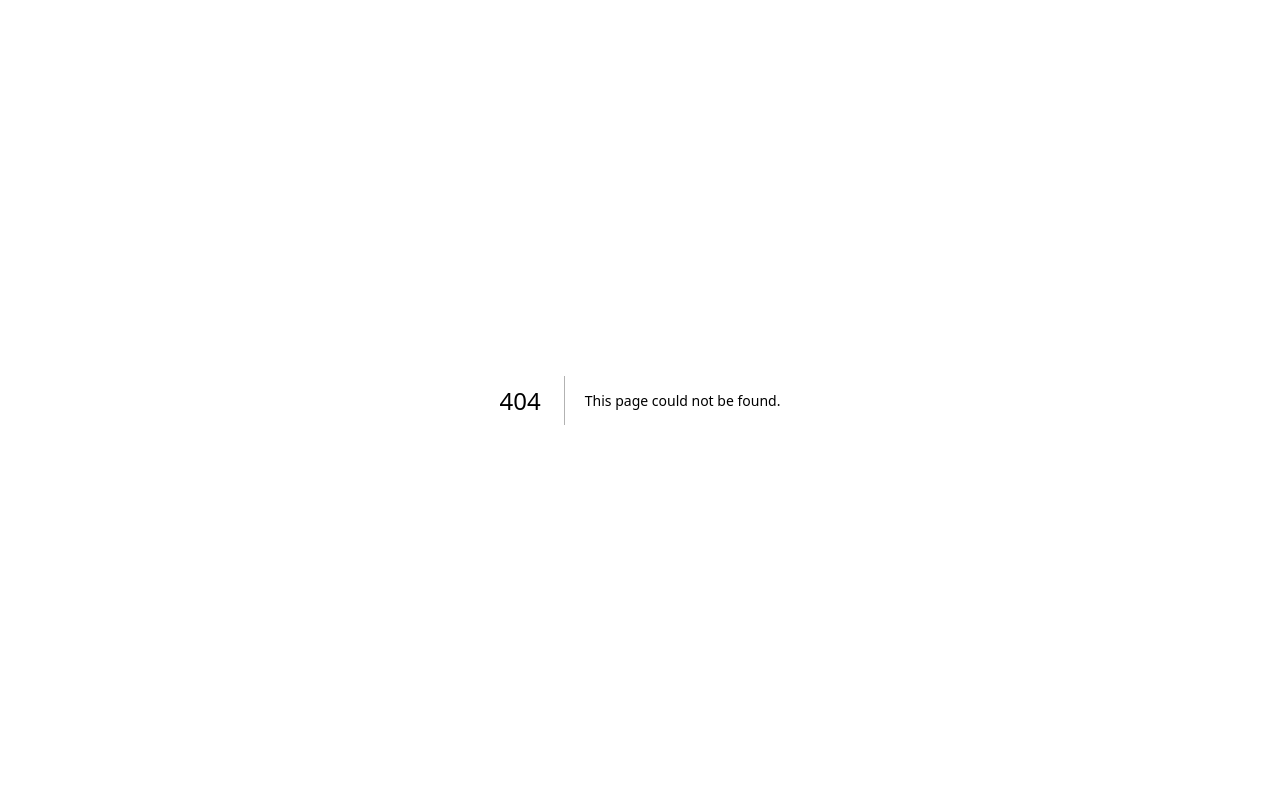
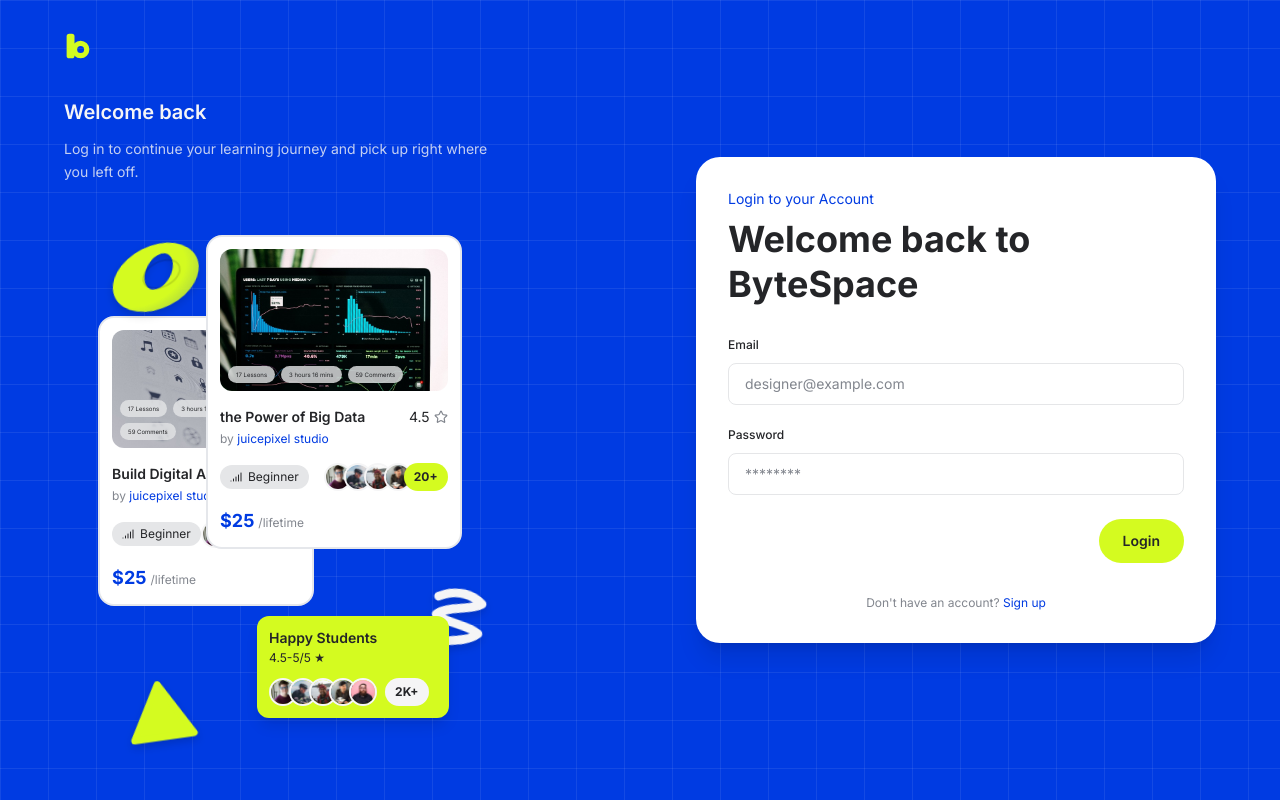
Before and after one commit to Mdnayem097/bytespace-new, a Next.js app: page /login in a window 1280 px wide. Before the commit this address had no page. Built offline with nearby package versions, Linux system fonts and the light colour scheme.

Commit message:
add login and signup pages

```diff
--- /dev/null
+++ b/src/app/login/page.tsx
@@ -0,0 +1,16 @@
+import type { Metadata } from "next";
+import AuthCard from "@/components/auth/AuthCard";
+import AuthLayout from "@/components/auth/AuthLayout";
+import { loginConfig } from "@/data/auth";
+
+export const metadata: Metadata = {
+    title: "Login | ByteSpace",
+};
+
+export default function LoginPage() {
+    return (
+        <AuthLayout title={loginConfig.sideTitle} description={loginConfig.sideText}>
+            <AuthCard config={loginConfig} />
+        </AuthLayout>
+    );
+}
--- /dev/null
+++ b/src/app/signup/page.tsx
@@ -0,0 +1,16 @@
+import type { Metadata } from "next";
+import AuthCard from "@/components/auth/AuthCard";
+import AuthLayout from "@/components/auth/AuthLayout";
+import { signupConfig } from "@/data/auth";
+
+export const metadata: Metadata = {
+    title: "Sign up | ByteSpace",
+};
+
+export default function SignupPage() {
+    return (
+        <AuthLayout title={signupConfig.sideTitle} description={signupConfig.sideText}>
+            <AuthCard config={signupConfig} />
+        </AuthLayout>
+    );
+}
--- /dev/null
+++ b/src/components/auth/AuthCard.tsx
@@ -0,0 +1,37 @@
+"use client";
+
+import Link from "next/link";
+import Button from "@/components/ui/Button";
+import Input from "@/components/ui/Input";
+import type { AuthConfig } from "@/data/auth";
+
+type AuthCardProps = {
+    config: AuthConfig;
+};
+
+export default function AuthCard({ config }: AuthCardProps) {
+    return (
+        <div className="rounded-3xl bg-white p-8 text-gray-950 shadow-xl">
+            <p className="text-sm text-blue-800">{config.eyebrow}</p>
+            <h2 className="mt-2 whitespace-pre-line text-3xl font-bold leading-tight lg:text-4xl">
+                {config.title}
+            </h2>
+
+            <form onSubmit={(e) => e.preventDefault()} className="mt-6 space-y-4">
+                {config.fields.map((field) => (
+                    <Input key={field.id} required {...field} />
+                ))}
+                <div className="flex justify-end pt-2">
+                    <Button type="submit">{config.submitLabel}</Button>
+                </div>
+            </form>
+
+            <p className="mt-8 text-center text-xs text-gray-400">
+                {config.footerText}{" "}
+                <Link href={config.footerHref} className="text-blue-800 hover:underline">
+                    {config.footerLinkLabel}
+                </Link>
+            </p>
+        </div>
+    );
+}
--- /dev/null
+++ b/src/components/auth/AuthLayout.tsx
@@ -0,0 +1,32 @@
+import Link from "next/link";
+import AuthShowcase from "@/components/auth/AuthShowcase";
+import Logo from "@/components/ui/Logo";
+
+type AuthLayoutProps = {
+    title: string;
+    description: string;
+    children: React.ReactNode;
+};
+
+export default function AuthLayout({ title, description, children }: AuthLayoutProps) {
+    return (
+        <main className="min-h-dvh bg-blue-800 bg-grid px-4 py-8 text-gray-50 sm:px-10 lg:h-dvh lg:overflow-y-auto lg:px-16 lg:py-8">
+            <div className="mx-auto grid max-w-6xl gap-10 lg:min-h-full lg:grid-cols-[1fr_520px] lg:gap-16">
+                <div className="flex flex-col">
+                    <Link href="/" aria-label="ByteSpace home" className="w-fit">
+                        <Logo showText={false} />
+                    </Link>
+
+                    <h1 className="mt-8 text-xl font-semibold">{title}</h1>
+                    <p className="mt-3 max-w-md text-sm leading-relaxed text-gray-50/80">
+                        {description}
+                    </p>
+
+                    <AuthShowcase />
+                </div>
+
+                <div className="w-full lg:self-center">{children}</div>
+            </div>
+        </main>
+    );
+}
--- /dev/null
+++ b/src/components/auth/AuthShowcase.tsx
@@ -0,0 +1,56 @@
+import AvatarGroup from "@/components/ui/AvatarGroup";
+import CourseCard from "@/components/ui/CourseCard";
+import Shape from "@/components/ui/Shape";
+import { avatars } from "@/data/avatars";
+import { courses } from "@/data/courses";
+
+export default function AuthShowcase() {
+    return (
+        <div className="relative mt-8 hidden h-[420px] w-full md:block lg:mb-4 lg:mt-6 lg:min-h-[420px] lg:flex-1">
+            {/* Back Course Card */}
+            <div className="absolute left-[6%] top-[20%] z-0 w-[38%]">
+                <CourseCard course={courses[1]} />
+            </div>
+
+            {/* Front Course Card */}
+            <div className="absolute left-[25%] top-[5%] z-10 w-[45%]">
+                <CourseCard course={courses[2]} />
+            </div>
+
+            {/* Ring */}
+            <Shape
+                type="ring"
+                className="absolute left-[7%] top-[3%] z-20 w-26 rotate-[8deg] text-lime-400"
+            />
+
+            {/* Triangle */}
+            <Shape
+                type="triangle"
+                className="absolute bottom-[0%] left-[10%] z-10 w-20 -rotate-[8deg] text-lime-400"
+            />
+
+            {/* Squiggle */}
+            <Shape
+                type="squiggle"
+                className="absolute bottom-[19%] right-[25%] z-20 w-16 rotate-[8deg] text-gray-50"
+            />
+
+            {/* Happy Students */}
+            <div className="absolute left-[34%] top-[75%] z-30 w-48 rounded-xl bg-lime-400 p-3 text-xs text-gray-950 shadow-lg">
+                <p className="text-sm font-semibold">Happy Students</p>
+
+                <p className="mt-0.5">
+                    4.5-5/5 <span className="text-gray-950">★</span>
+                </p>
+
+                <div className="mt-3 flex items-center gap-2">
+                    <AvatarGroup avatars={avatars} />
+
+                    <span className="rounded-full bg-gray-50 px-2.5 py-1.5 text-xs font-bold">
+                        2K+
+                    </span>
+                </div>
+            </div>
+        </div>
+    );
+}
--- a/src/components/ui/CourseCard.tsx
+++ b/src/components/ui/CourseCard.tsx
@@ -29,7 +29,7 @@
                     {badges.map((badge) => (
                         <span
                             key={badge}
-                            className="rounded-full bg-gray-100/80 px-2 py-1 text-[10px] text-gray-950 backdrop-blur"
+                            className="rounded-full bg-gray-100/80 px-2 py-1 text-[6px] text-gray-950 backdrop-blur"
                         >
                             {badge}
                         </span>
@@ -39,7 +39,7 @@
 
             <div className="mt-4 flex items-start justify-between gap-3">
                 <div>
-                    <h3 className="line-clamp-1 text-base font-semibold text-gray-950">
+                    <h3 className="line-clamp-1 text-sm font-semibold text-gray-950">
                         {course.title}
                     </h3>
                     <p className="mt-1 text-xs text-gray-400">
--- /dev/null
+++ b/src/components/ui/Input.tsx
@@ -0,0 +1,22 @@
+import type { InputHTMLAttributes } from "react";
+
+type InputProps = InputHTMLAttributes<HTMLInputElement> & {
+    label: string;
+    id: string;
+};
+
+export default function Input({ label, id, className = "", ...props }: InputProps) {
+    return (
+        <div>
+            <label htmlFor={id} className="text-xs font-medium text-gray-950">
+                {label}
+            </label>
+            <input
+                id={id}
+                name={id}
+                className={`mt-2 w-full rounded-lg border border-gray-100 bg-white px-4 py-2.5 text-sm text-gray-950 outline-none placeholder:text-gray-400 focus:border-blue-800 ${className}`}
+                {...props}
+            />
+        </div>
+    );
+}
--- a/src/components/ui/Logo.tsx
+++ b/src/components/ui/Logo.tsx
@@ -1,8 +1,9 @@
 type LogoProps = {
     className?: string;
+    showText?: boolean;
 };
 
-export default function Logo({ className = "" }: LogoProps) {
+export default function Logo({ className = "", showText = true }: LogoProps) {
     return (
         <span className={`inline-flex items-center gap-2 ${className}`}>
             <svg viewBox="0 0 32 32" aria-hidden="true" className="h-7 w-7 text-lime-400">
@@ -16,9 +17,12 @@
                     strokeWidth="6"
                 />
             </svg>
-            <span className="font-display text-xl font-semibold tracking-tight">
-                ByteSpace
-            </span>
+
+            {showText && (
+                <span className="font-display text-xl font-semibold tracking-tight">
+                    ByteSpace
+                </span>
+            )}
         </span>
     );
 }
--- /dev/null
+++ b/src/data/auth.ts
@@ -0,0 +1,62 @@
+export type AuthField = {
+    id: string;
+    label: string;
+    type: string;
+    placeholder: string;
+};
+
+export type AuthConfig = {
+    sideTitle: string;
+    sideText: string;
+    eyebrow: string;
+    title: string;
+    fields: AuthField[];
+    submitLabel: string;
+    footerText: string;
+    footerLinkLabel: string;
+    footerHref: string;
+};
+
+const emailField: AuthField = {
+    id: "email",
+    label: "Email",
+    type: "email",
+    placeholder: "designer@example.com",
+};
+
+const passwordField: AuthField = {
+    id: "password",
+    label: "Password",
+    type: "password",
+    placeholder: "********",
+};
+
+export const signupConfig: AuthConfig = {
+    sideTitle: "Sign up and come in",
+    sideText:
+        "The registration process is straightforward, uncomplicated, and efficient, allowing users to sign up quickly, easily, and at no cost.",
+    eyebrow: "Create an Account",
+    title: "Welcome to\nByteSpace",
+    fields: [
+        { id: "name", label: "Full Name", type: "text", placeholder: "Jamie Davis" },
+        emailField,
+        passwordField,
+    ],
+    submitLabel: "Continue",
+    footerText: "Already have an account?",
+    footerLinkLabel: "Login",
+    footerHref: "/login",
+};
+
+export const loginConfig: AuthConfig = {
+    sideTitle: "Welcome back",
+    sideText:
+        "Log in to continue your learning journey and pick up right where you left off.",
+    eyebrow: "Login to your Account",
+    title: "Welcome back to\nByteSpace",
+    fields: [emailField, passwordField],
+    submitLabel: "Login",
+    footerText: "Don't have an account?",
+    footerLinkLabel: "Sign up",
+    footerHref: "/signup",
+};
```
